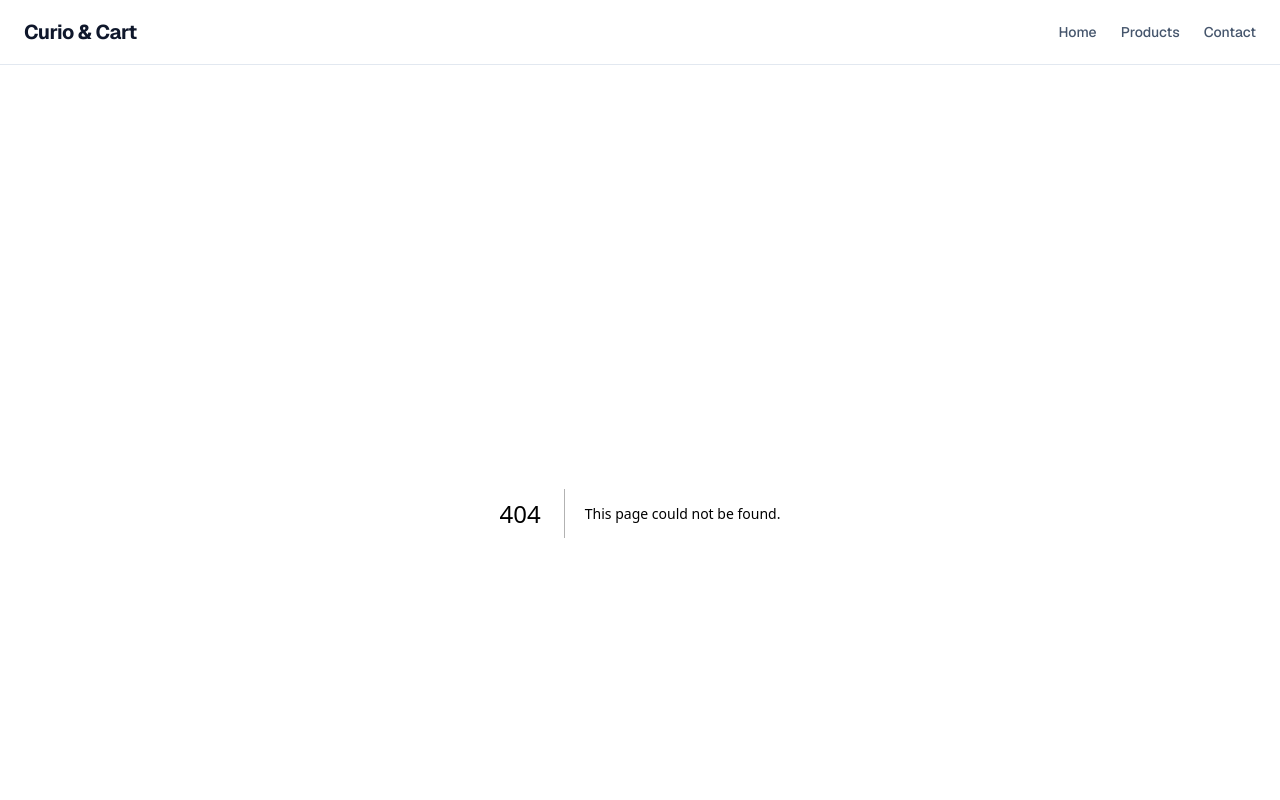
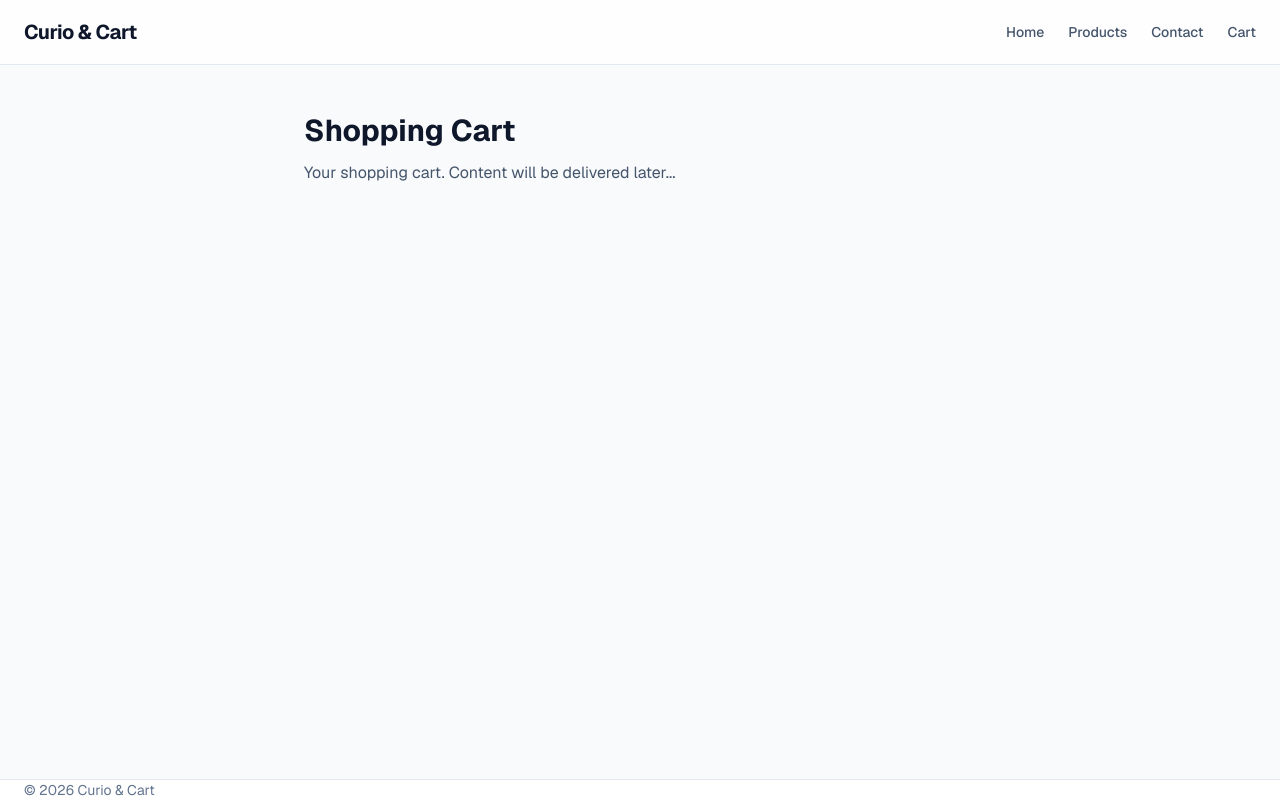
Before and after one commit to Anne-Zwift/curio-and-cart, a Next.js app: page /cart in a window 1280 px wide. Before the commit this address had no page. Shown: the top 800 px of the page. Built offline with nearby package versions, Linux system fonts and the light colour scheme.

Commit message:
feat: add cart route

```diff
--- /dev/null
+++ b/app/cart/page.tsx
@@ -0,0 +1,10 @@
+export default function CartPage() {
+  return (
+    <div className='mx-auto max-w-2xl'>
+      <h1 className='text-3xl font-bold text-slate-900'>Shopping Cart</h1>
+      <p className='mt-3 text-slate-600'>
+        Your shopping cart. Content will be delivered later...
+      </p>
+    </div>
+  );
+}
--- a/components/Header.tsx
+++ b/components/Header.tsx
@@ -7,6 +7,7 @@ const links = [
   { href: '/', label: 'Home' },
   { href: '/products', label: 'Products' },
   { href: '/contact', label: 'Contact' },
+  { href: '/cart', label: 'Cart' },
 ];
 
 // components/Header.tsx
```
